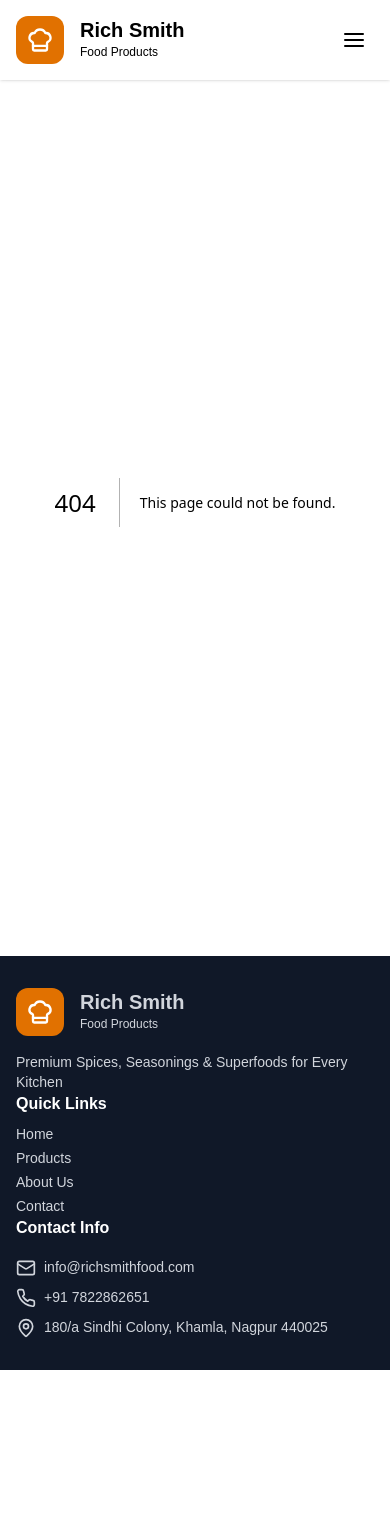
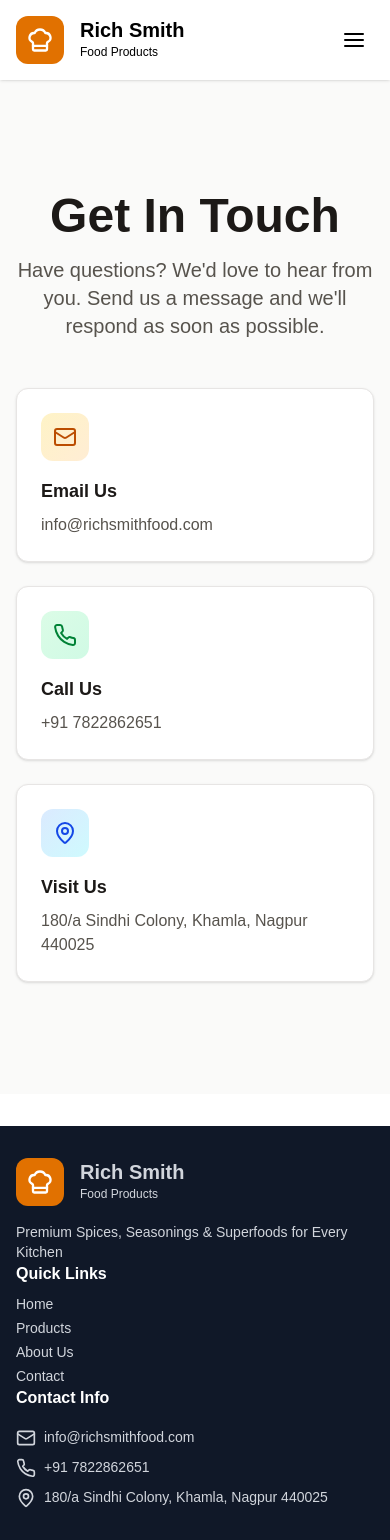
Before and after one commit to fshangala/richsmith_store, a Next.js app: page /contact in a window 390 px wide. Before the commit this address had no page. Before the commit the page ends 1370 px from the top, so only its background shows below. Built offline with nearby package versions, Linux system fonts and the light colour scheme.

Commit message:
Add Contact page with email, phone, and address details

```diff
--- /dev/null
+++ b/app/contact/page.tsx
@@ -0,0 +1,44 @@
+export default function Contact() {
+    return (
+        <div className="min-h-screen bg-stone-50 pt-28 pb-20 px-4 sm:px-6 lg:px-8">
+            <div className="max-w-7xl mx-auto">
+                <div className="text-center mb-12">
+                    <h1 className="text-5xl font-bold text-stone-900 mb-4">Get In Touch</h1>
+                    <p className="text-xl text-stone-600 max-w-2xl mx-auto">Have questions? We'd love to hear from you. Send us a message and we'll respond as soon as possible.</p>
+                </div>
+                <div className="grid grid-cols-1 lg:grid-cols-3 gap-8">
+                    <div className="space-y-6">
+                        <div className="rounded-xl border bg-white text-stone-900 shadow border-stone-200 hover:shadow-lg transition-all duration-300 transform hover:-translate-y-1">
+                            <div className="p-6">
+                                <div className="w-12 h-12 bg-linear-to-br from-primary-100 to-secondary-100 rounded-xl flex items-center justify-center mb-4">
+                                    <svg xmlns="http://www.w3.org/2000/svg" width="24" height="24" viewBox="0 0 24 24" fill="none" stroke="currentColor" strokeWidth="2" strokeLinecap="round" strokeLinejoin="round" className="lucide lucide-mail w-6 h-6 text-primary-700" aria-hidden="true"><path d="m22 7-8.991 5.727a2 2 0 0 1-2.009 0L2 7"></path><rect x="2" y="4" width="20" height="16" rx="2"></rect></svg>
+                                </div>
+                                <h3 className="text-lg font-semibold text-stone-900 mb-2">Email Us</h3>
+                                <p className="text-stone-600">info@richsmithfood.com</p>
+                            </div>
+                        </div>
+                        <div className="rounded-xl border bg-white text-stone-900 shadow border-stone-200 hover:shadow-lg transition-all duration-300 transform hover:-translate-y-1">
+                            <div className="p-6">
+                                <div className="w-12 h-12 bg-linear-to-br from-green-100 to-emerald-100 rounded-xl flex items-center justify-center mb-4">
+                                    <svg xmlns="http://www.w3.org/2000/svg" width="24" height="24" viewBox="0 0 24 24" fill="none" stroke="currentColor" strokeWidth="2" strokeLinecap="round" strokeLinejoin="round" className="lucide lucide-phone w-6 h-6 text-green-700" aria-hidden="true"><path d="M22 16.92v3a2 2 0 0 1-2.18 2 19.79 19.79 0 0 1-8.63-3.07 19.5 19.5 0 0 1-6-6 19.79 19.79 0 0 1-3.07-8.67A2 2 0 0 1 4.11 2h3a2 2 0 0 1 2 1.72 12.84 12.84 0 0 0 .7 2.81 2 2 0 0 1-.45 2.11L8.09 9.91a16 16 0 0 0 6 6l1.27-1.27a2 2 0 0 1 2.11-.45 12.84 12.84 0 0 0 2.81.7A2 2 0 0 1 22 16.92z"></path></svg>
+                                </div>
+                                <h3 className="text-lg font-semibold text-stone-900 mb-2">Call Us</h3><p className="text-stone-600">+91 7822862651</p>
+                            </div>
+                        </div>
+                        <div className="rounded-xl border bg-white text-stone-900 shadow border-stone-200 hover:shadow-lg transition-all duration-300 transform hover:-translate-y-1">
+                            <div className="p-6">
+                                <div className="w-12 h-12 bg-linear-to-br from-blue-100 to-cyan-100 rounded-xl flex items-center justify-center mb-4">
+                                    <svg xmlns="http://www.w3.org/2000/svg" width="24" height="24" viewBox="0 0 24 24" fill="none" stroke="currentColor" strokeWidth="2" strokeLinecap="round" strokeLinejoin="round" className="lucide lucide-map-pin w-6 h-6 text-blue-700" aria-hidden="true"><path d="M20 10c0 4.993-5.539 10.193-7.399 11.799a1 1 0 0 1-1.202 0C9.539 20.193 4 14.993 4 10a8 8 0 0 1 16 0"></path><circle cx="12" cy="10" r="3"></circle></svg>
+                                </div>
+                                <h3 className="text-lg font-semibold text-stone-900 mb-2">Visit Us</h3>
+                                <p className="text-stone-600">180/a Sindhi Colony, Khamla, Nagpur 440025</p>
+                            </div>
+                        </div>
+                    </div>
+                    <div></div>
+                </div>
+
+            </div>
+        </div>
+    );
+}
```
